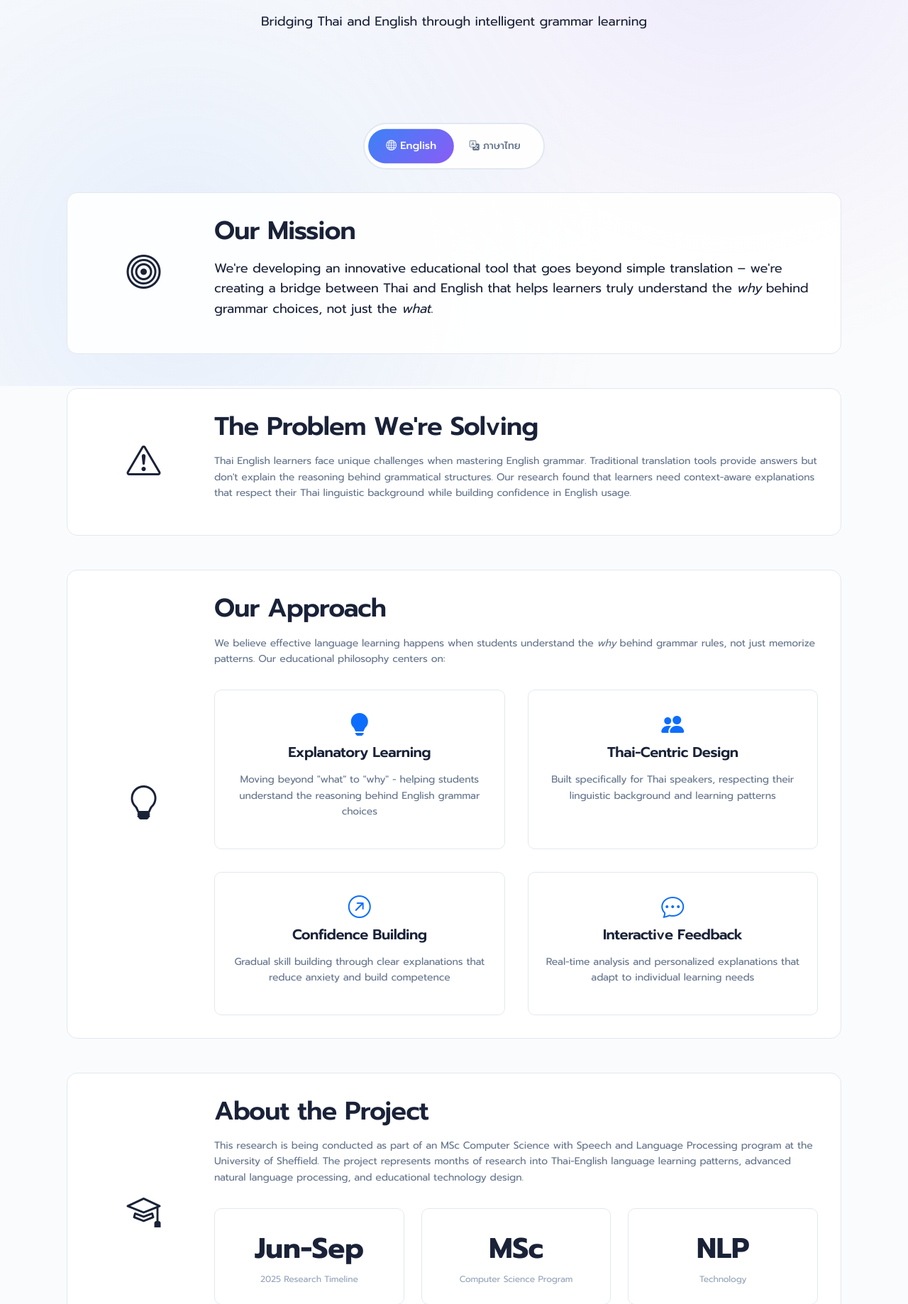
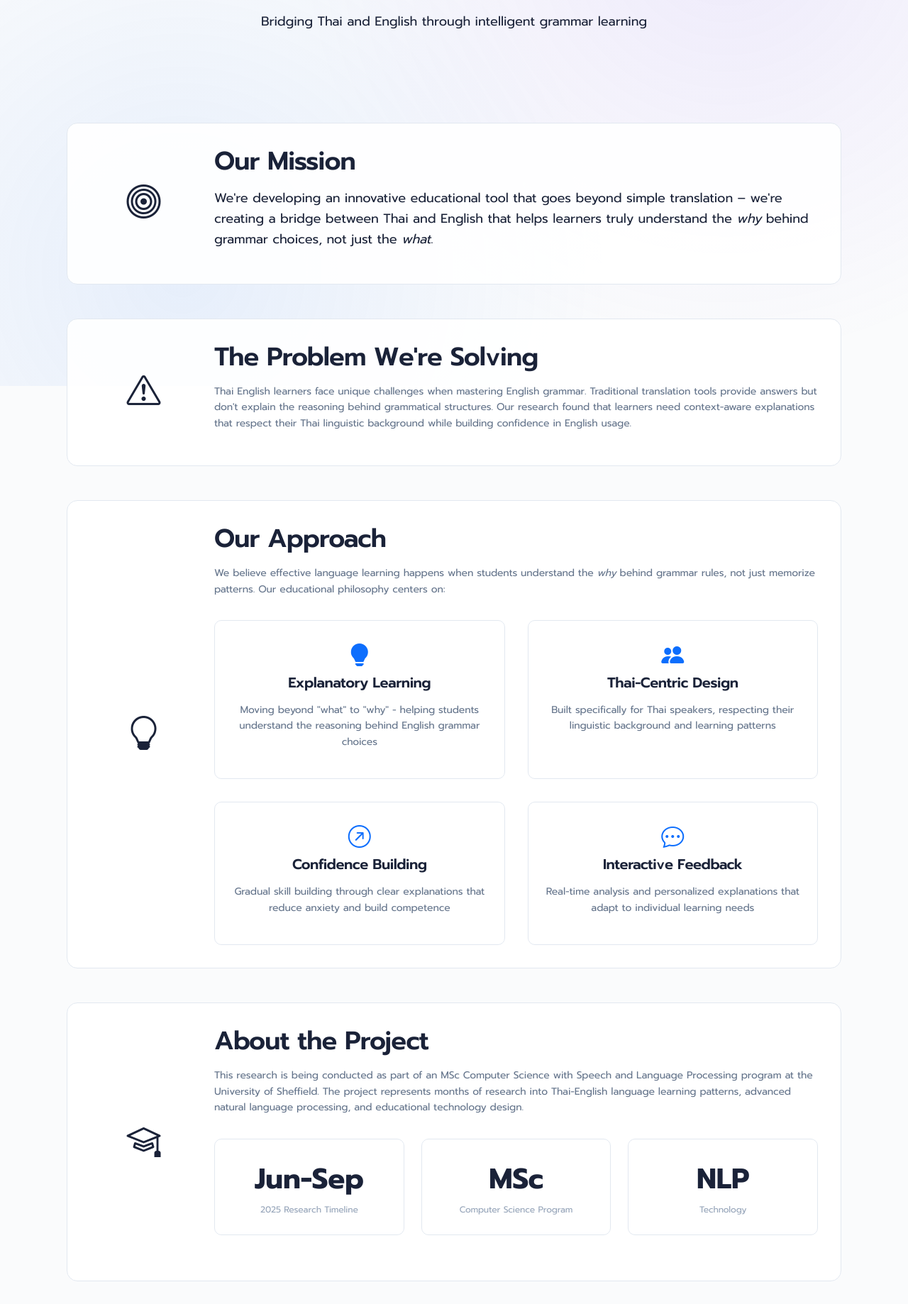
Before and after one commit to sandpapat/Thai-english-grammar-tool, a Flask app: page /about in a window 1280 px wide. Shown: the part 256-2094 px from the top of the page at 71% size. Run offline with Flask 3, Linux system fonts and the light colour scheme.

Commit message:
Complete the translation

```diff
--- a/app/templates/about.html
+++ b/app/templates/about.html
@@ -13,32 +13,6 @@
         margin-bottom: 3rem;
     }
 
-    .language-toggle {
-        background: var(--card-bg);
-        border: 2px solid var(--border-color);
-        border-radius: 50px;
-        padding: 0.5rem;
-        display: inline-flex;
-        margin-bottom: 2rem;
-        box-shadow: 0 4px 6px var(--card-shadow);
-    }
-
-    .language-toggle button {
-        background: none;
-        border: none;
-        padding: 0.75rem 1.5rem;
-        border-radius: 25px;
-        cursor: pointer;
-        transition: all 0.3s ease;
-        font-weight: 500;
-        color: var(--text-secondary);
-    }
-
-    .language-toggle button.active {
-        background: var(--button-primary);
-        color: white;
-        transform: scale(1.05);
-    }
 
     .about-section {
         margin-bottom: 3rem;
@@ -250,19 +224,6 @@
         font-weight: bold;
     }
 
-    .content-section {
-        display: none;
-    }
-
-    .content-section.active {
-        display: block;
-        animation: fadeIn 0.3s ease-in-out;
-    }
-
-    @keyframes fadeIn {
-        from { opacity: 0; transform: translateY(10px); }
-        to { opacity: 1; transform: translateY(0); }
-    }
 
     .stats-grid {
         display: grid;
@@ -289,37 +250,24 @@
 {% endblock %}
 
 {% block content %}
-<!-- English Hero -->
-<div id="hero-en" class="about-hero text-center content-section active">
+<!-- Hero Section -->
+<div class="about-hero text-center">
     <div class="container">
-        <h1 class="display-4 mb-4">About <span class="brand-highlight">Thaislate.ai</span></h1>
-        <p class="lead">Bridging Thai and English through intelligent grammar learning</p>
-    </div>
-</div>
-
-<!-- Thai Hero -->
-<div id="hero-th" class="about-hero text-center content-section">
-    <div class="container">
-        <h1 class="display-4 mb-4">เกี่ยวกับ <span class="brand-highlight">Thaislate.ai</span></h1>
-        <p class="lead">เชื่อมสะพานภาษาไทยและภาษาอังกฤษผ่านการเรียนรู้หลักไวยากรณ์อย่างชาญฉลาด</p>
+        {% if get_current_locale() == 'th' %}
+            <h1 class="display-4 mb-4"><span lang="th">เกี่ยวกับ</span> <span class="brand-highlight">Thaislate.ai</span></h1>
+            <p class="lead" lang="th">เชื่อมสะพานภาษาไทยและภาษาอังกฤษผ่านการเรียนรู้หลักไวยากรณ์อย่างชาญฉลาด</p>
+        {% else %}
+            <h1 class="display-4 mb-4">About <span class="brand-highlight">Thaislate.ai</span></h1>
+            <p class="lead">Bridging Thai and English through intelligent grammar learning</p>
+        {% endif %}
     </div>
 </div>
 
 <div class="container">
-    <!-- Language Toggle -->
-    <div class="text-center">
-        <div class="language-toggle">
-            <button type="button" class="btn-en active" onclick="switchLanguage('en')">
-                <i class="bi bi-globe"></i> English
-            </button>
-            <button type="button" class="btn-th" onclick="switchLanguage('th')">
-                <i class="bi bi-translate"></i> ภาษาไทย
-            </button>
-        </div>
-    </div>
 
+    {% if get_current_locale() == 'en' %}
     <!-- English Content -->
-    <div id="content-en" class="content-section active">
+    <div>
         <!-- Mission Section -->
         <div class="about-section">
             <div class="row align-items-center">
@@ -583,9 +531,9 @@
             </div>
         </div>
     </div>
-
+    {% else %}
     <!-- Thai Content -->
-    <div id="content-th" class="content-section">
+    <div>
         <!-- Mission Section -->
         <div class="about-section">
             <div class="row align-items-center">
@@ -849,40 +797,9 @@
             </div>
         </div>
     </div>
+    {% endif %}
 </div>
 {% endblock %}
 
 {% block extra_js %}
-<script>
-    function switchLanguage(lang) {
-        // Hide all content sections (including hero sections)
-        document.querySelectorAll('.content-section').forEach(section => {
-            section.classList.remove('active');
-        });
-
-        // Show selected language content and hero
-        document.getElementById('content-' + lang).classList.add('active');
-        document.getElementById('hero-' + lang).classList.add('active');
-
-        // Update button states
-        document.querySelectorAll('.language-toggle button').forEach(btn => {
-            btn.classList.remove('active');
-        });
-
-        if (lang === 'en') {
-            document.querySelector('.btn-en').classList.add('active');
-        } else {
-            document.querySelector('.btn-th').classList.add('active');
-        }
-
-        // Save preference
-        localStorage.setItem('aboutPageLanguage', lang);
-    }
-
-    // Load saved language preference
-    document.addEventListener('DOMContentLoaded', function() {
-        const savedLang = localStorage.getItem('aboutPageLanguage') || 'en';
-        switchLanguage(savedLang);
-    });
-</script>
 {% endblock %}
```
Also changed, not shown: app/templates/login.html (+36 -8 lines).
